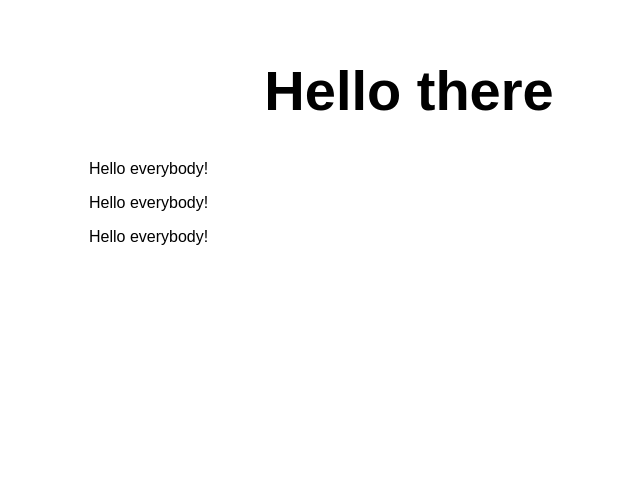
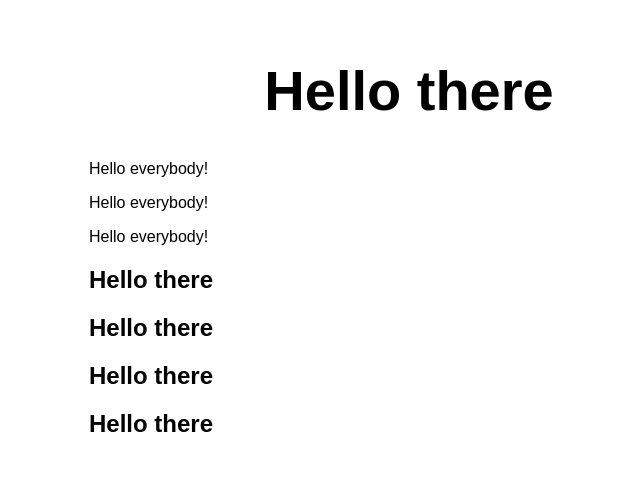
Before and after one commit to kotepopolski/First-Static-Web-App, a website: page src/index.html in a window 1280 px wide. Shown: the whole page, without its empty margins (231-871 px from the left). Drawn offline with Linux system fonts and the light colour scheme.

Commit message:
Update index.html

```diff
--- a/src/index.html
+++ b/src/index.html
@@ -14,6 +14,10 @@
     <p>Hello everybody!</p>
     <p>Hello everybody!</p>
     <p>Hello everybody!</p>
+    <h2>Hello there</h2>
+      <h2>Hello there</h2>
+        <h2>Hello there</h2>
+          <h2>Hello there</h2>
 
   </main>
 </body>
```
